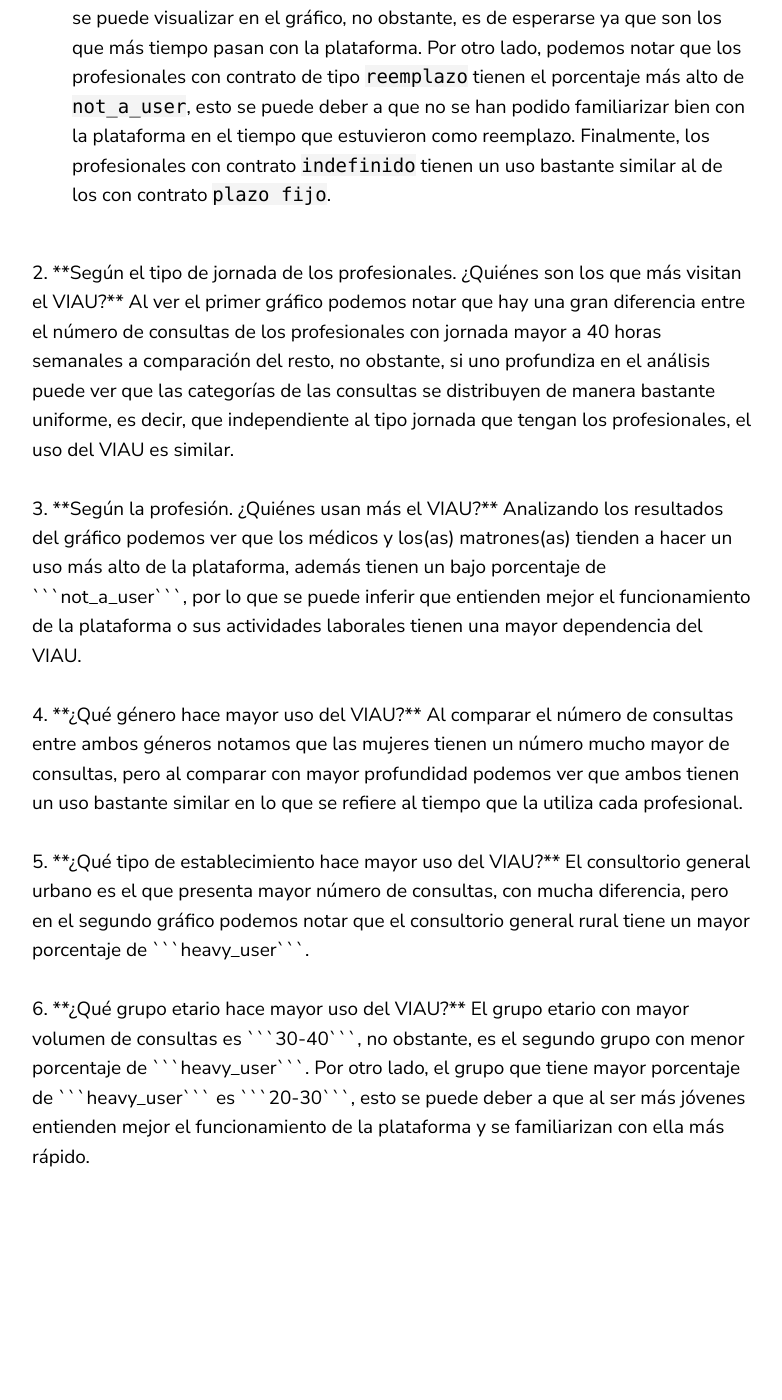
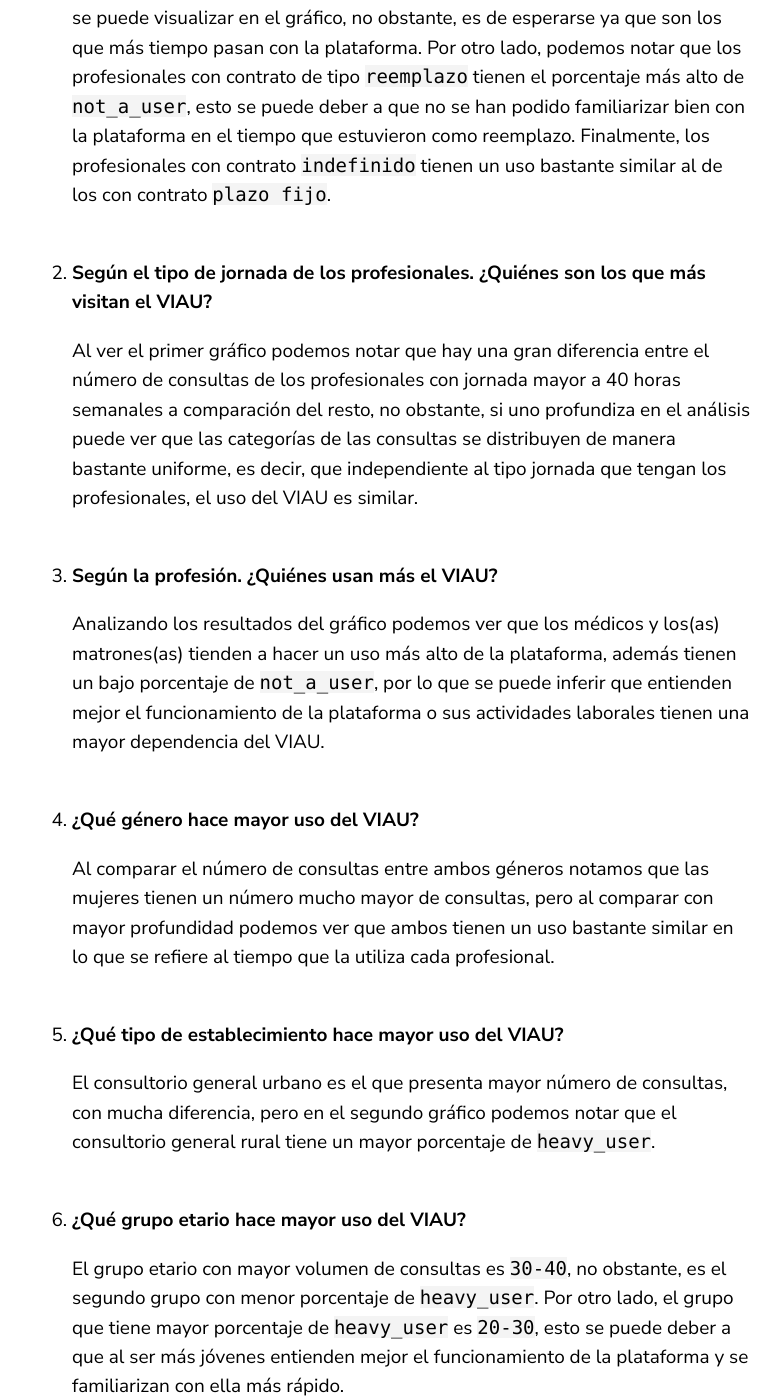
Before and after one commit to mariajoseOB/proyecto-viau-public1, a Jekyll site: the page built from _posts/2021-12-13-Análisis-Exploratorio.markdown, in a window 1280 px wide and 1400 px high, scrolled down 593 px. Shown: the whole window, without its empty margins (68-850 px from the left). Built offline with Jekyll 4.4.1, drawn with Linux system fonts in a browser that asks for light colours; before the commit the page ends 1765 px from its top, so only the background shows below that.

Commit message:
Update 2021-12-13-Análisis-Exploratorio.markdown

````diff
--- a/_posts/2021-12-13-Análisis-Exploratorio.markdown
+++ b/_posts/2021-12-13-Análisis-Exploratorio.markdown
@@ -9,12 +9,6 @@ Con el análisis exploratorio pudimos responder las siguientes preguntas:
 
     Lo primero que notamos fue que la mayoría de los profesionales tiene un contrato de tipo ```plazo fijo```, estos tienen el mayor número de consultas como se puede visualizar en el gráfico, no obstante, es de esperarse ya que son los que más tiempo pasan con la plataforma. Por otro lado, podemos notar que los profesionales con contrato de tipo ```reemplazo``` tienen el porcentaje más alto de ```not_a_user```, esto se puede deber a que no se han podido familiarizar bien con la plataforma en el tiempo que estuvieron como reemplazo. Finalmente, los profesionales con contrato ```indefinido``` tienen un uso bastante similar al de los con contrato ```plazo fijo```.
 <br/><br/>
-
-<html>
-<head>
-  <script src="graficos/tipo_de_contrato"></script>
-</head>
-
 2. **Según el tipo de jornada de los profesionales. ¿Quiénes son los que más visitan el VIAU?**
 
     Al ver el primer gráfico podemos notar que hay una gran diferencia entre el número de consultas de los profesionales con jornada mayor a 40 horas semanales a comparación del resto, no obstante, si uno profundiza en el análisis puede ver que las categorías de las consultas se distribuyen de manera bastante uniforme, es decir, que independiente al tipo jornada que tengan los profesionales, el uso del VIAU es similar.
````
